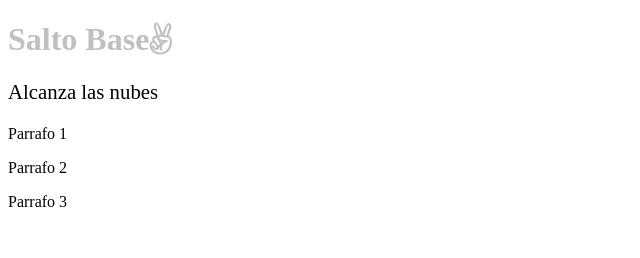
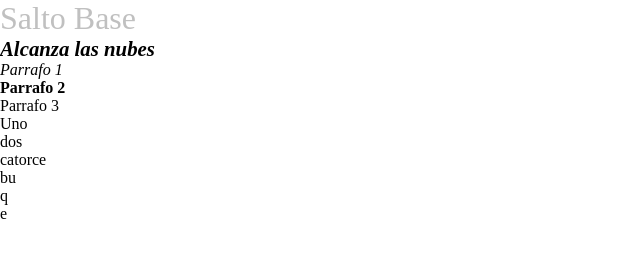
Before and after one commit to Diego-Garzon-Molina/Curso-Babel-Html, a website: page WebBabelPrueba/index.html in a window 1280 px wide. Shown: the whole page, without its empty margins (0-640 px from the left). Drawn offline with Linux system fonts and the light colour scheme.

Commit message:
pruebas de pseudoclases, reset y borderbox

```diff
--- a/WebBabelPrueba/css/style.css
+++ b/WebBabelPrueba/css/style.css
@@ -6,9 +6,42 @@ C = class (.verde)
 D = element (h1, header< h1, body p, etc)
 A>B>C>D
 */
+*,*::before,*::after,*:before,*:after{
+    box-sizing:border-box;
+}
+/* http://meyerweb.com/eric/tools/css/reset/
+   v2.0 | 20110126
+   License: none (public domain)
+*/
+/*Reset*/
+html, body, div, span, applet, object, iframe,
+h1, h2, h3, h4, h5, h6, p, blockquote, pre,
+a, abbr, acronym, address, big, cite, code,
+del, dfn, em, img, ins, kbd, q, s, samp,
+small, strike, strong, sub, sup, tt, var,
+b, u, i, center,
+dl, dt, dd, ol, ul, li,
+fieldset, form, label, legend,
+table, caption, tbody, tfoot, thead, tr, th, td,
+article, aside, canvas, details, embed,
+figure, figcaption, footer, header, hgroup,
+menu, nav, output, ruby, section, summary,
+time, mark, audio, video {
+	margin: 0;
+	padding: 0;
+	border: 0;
+	font-size: 100%;
+	font: inherit;
+	vertical-align: baseline;
+}
+
+
 h1 {
     font-size: 2rem;
     color:rgb(192, 192, 192);
+}
+header {
+
 }
 /*#p1 {
     color:red;
@@ -21,8 +54,39 @@ h1 {
 }*/
 header  p{
     font-size: 1.3rem;
+}
+span{
+    visibility: hidden;
+}
+
+p[lang="en"]:hover span{
+    visibility: visible;
+    color:firebrick;
+    font-weight:bold;
+    font-style: italic;
+    font-family: 'Franklin Gothic Medium', 'Arial Narrow', Arial, sans-serif;
 
 }
-p[lang="en"]:hover #p1{
-    color:firebrick
+p[lang="en"]:hover::first-letter{
+    color:firebrick;
+    font-weight:bold;
+    font-size: 4rem;
+    font-style: italic;
+    font-family: 'Franklin Gothic Medium', 'Arial Narrow', Arial, sans-serif;
 }
+div{
+    content: counter()
+}
+p:nth-child(2){
+    font-weight:bold;
+}
+p:nth-of-type(1){
+    font-style: italic;
+}
+
+ul:hover::after{
+        content: "Aqui termina una lista";
+}
+ul:hover::before{
+content: "Aqui empieza una lista";
+}
--- a/WebBabelPrueba/index.html
+++ b/WebBabelPrueba/index.html
@@ -18,9 +18,19 @@
         <h1>Salto Base<span class ="fa fa-angellist"></span></h1>
         <p>Alcanza las nubes</p>
     </header>
+    <div>
     <p id="p1" >Parrafo 1</p>
     <p id="p2" class ="verde grande">Parrafo 2</p>
-    <p id="p3" lang="en">Parrafo 3</p>
+    <p id="p3" lang="en">Parrafo 3<span>Span</span></p>
+    </div>
+    <ul>
+        <li>Uno</li>
+        <li>dos</li>
+        <li>catorce</li>
+        <li>bu</li>
+        <li>q</li>
+        <li>e</li>
+    </ul>
     <!-- La forma mas incomoda de comentar del universo -->
 </body>
 </html>
```
